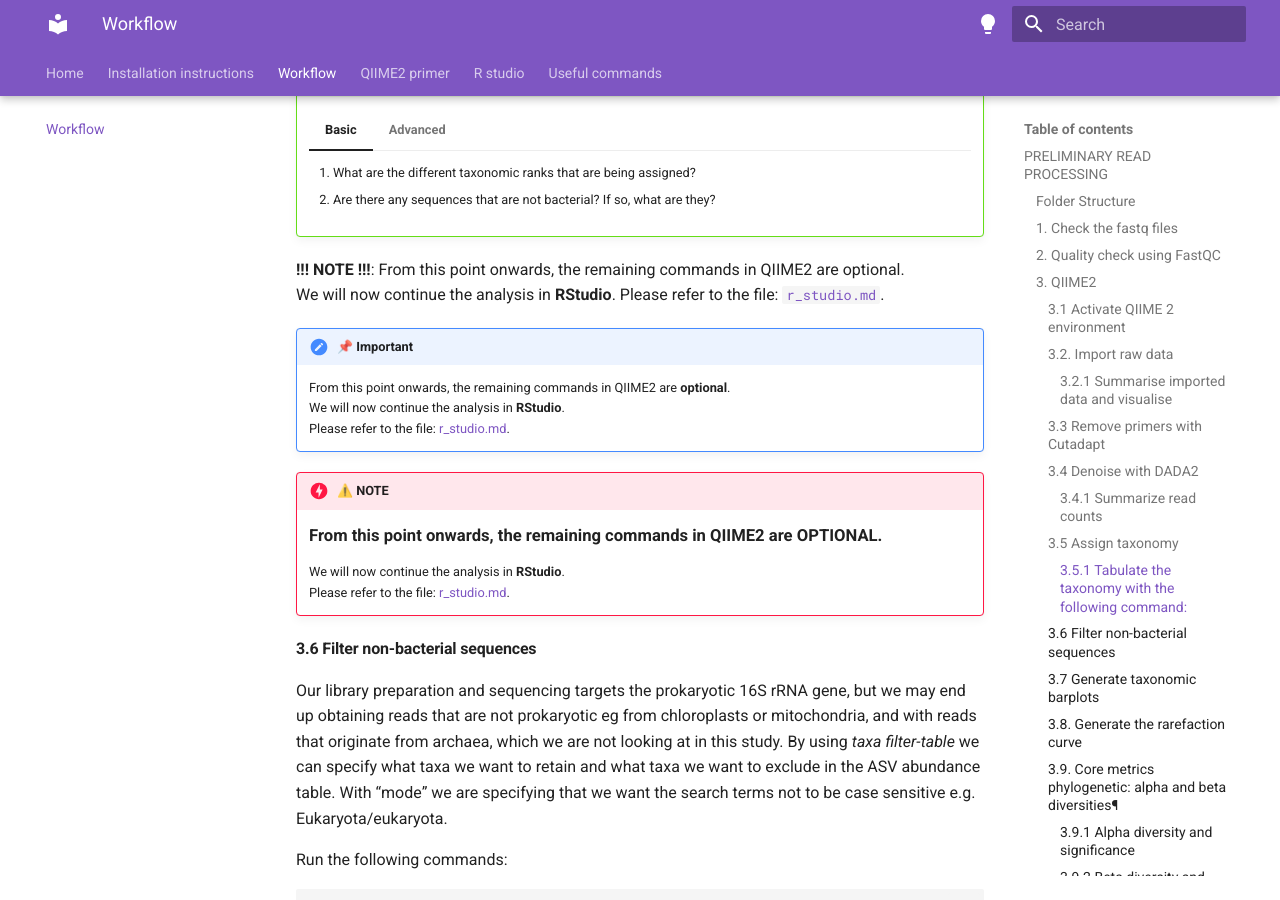
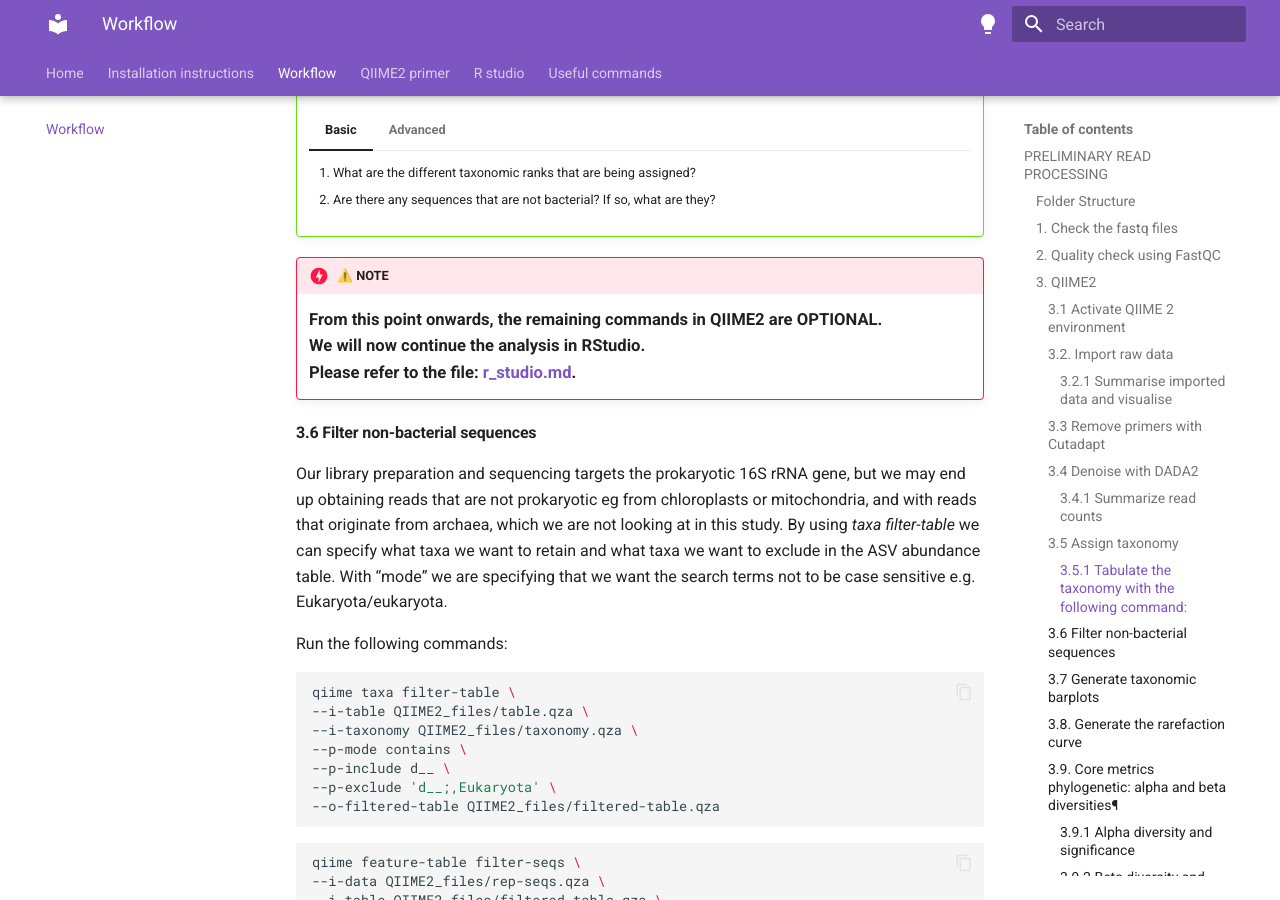
Before and after one commit to natashaztarora/bioinformatics_workflow_bme307, an MkDocs documentation site: the page built from docs/workflow.md, in a window 1280 px wide and 900 px high, scrolled down 7193 px. Built offline with MkDocs 1.6.1 and Material for MkDocs 9.7.7, drawn with Linux system fonts in a browser that asks for light colours.

Commit message:
minor changes

```diff
--- a/docs/workflow.md
+++ b/docs/workflow.md
@@ -257,21 +257,15 @@ qiime metadata tabulate \
         1. Choose one of the features (ASVs), can you find its nucleotide sequence in another file? Once you have done so, check the taxonomic output obtained using blast, which implements a different algorithm. You can do so [here:](https://blast.ncbi.nlm.nih.gov/Blast.cgi?PROGRAM=blastn&PAGE_TYPE=BlastSearch&LINK_LOC=blasthome). Is the taxonomic assingment the same or different?
 
 
-**!!! NOTE !!!**: From this point onwards, the remaining commands in QIIME2 are optional.
-We will now continue the analysis in **RStudio**. Please refer to the file: [`r_studio.md`](r_studio.md).
-
-!!! note "📌 Important"
-    From this point onwards, the remaining commands in QIIME2 are **optional**.
-    We will now continue the analysis in **RStudio**.
-    Please refer to the file: [r_studio.md](r_studio.md).
 
 !!! danger "⚠️ NOTE"
     <span style="font-size:1.3em; font-weight:bold;">
     From this point onwards, the remaining commands in QIIME2 are OPTIONAL.
+    We will now continue the analysis in **RStudio**.
+    Please refer to the file: [r_studio.md](r_studio.md).
     </span>
 
-    We will now continue the analysis in **RStudio**.
-    Please refer to the file: [r_studio.md](r_studio.md).
+
 
 
 #### 3.6 Filter non-bacterial sequences
```
